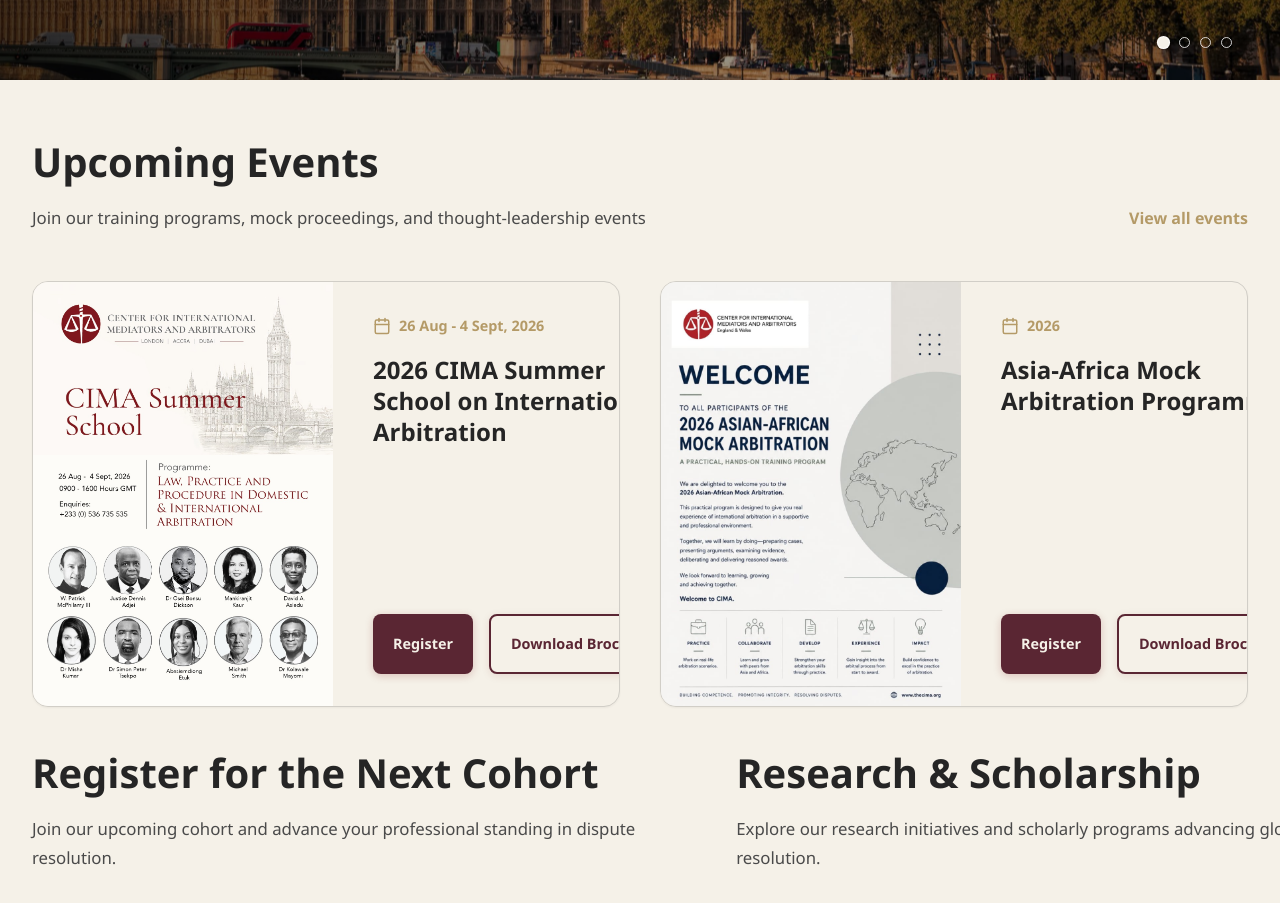
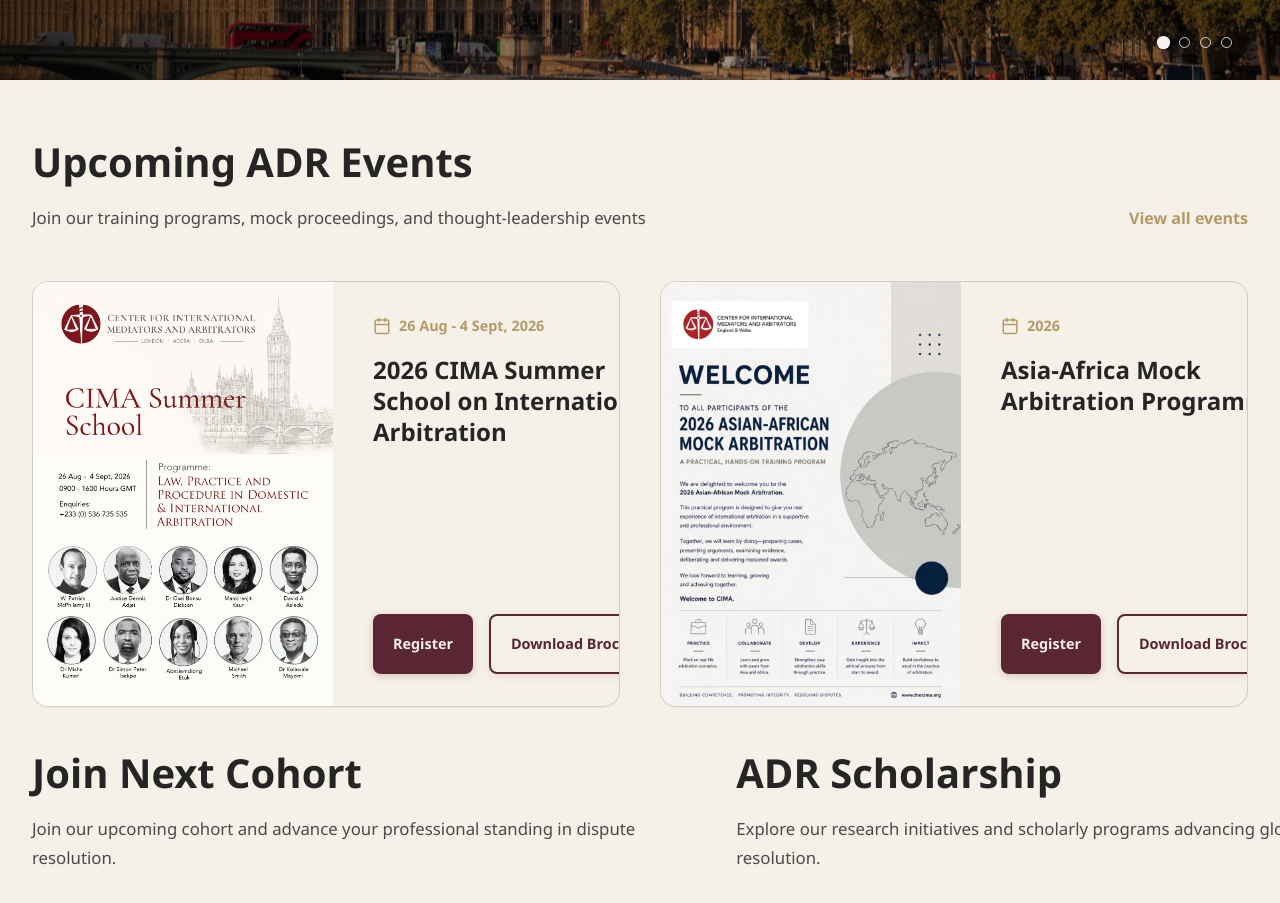
Before and after one commit to noblex1/cima_o, a React (Vite) app: page / in a window 1280 px wide. Shown: the part 520-1423 px from the top of the page. Built offline with nearby package versions, Linux system fonts and the light colour scheme.

Commit message:
Update section titles: ADR-focused naming across homepage

```diff
--- a/src/pages/Home.jsx
+++ b/src/pages/Home.jsx
@@ -183,12 +183,12 @@
         </div>
       </section>
 
-      {/* Upcoming Events */}
+      {/* Upcoming ADR Events */}
       <section className="upcoming-events">
         <div className="container">
           <div className="events-header">
             <div>
-              <h2>Upcoming Events</h2>
+              <h2>Upcoming ADR Events</h2>
               <p>Join our training programs, mock proceedings, and thought-leadership events</p>
             </div>
             <Link to="/events" className="view-all">View all events</Link>
@@ -246,15 +246,15 @@
         </div>
       </section>
 
-      {/* Register for Next Cohort & Inside CIMA Research - Side by Side */}
+      {/* Join Next Cohort & ADR Scholarship - Side by Side */}
       <section className="upcoming-events cohort-section">
         <div className="container">
           <div className="dual-sections-wrapper">
-            {/* Register for Next Cohort */}
+            {/* Join Next Cohort */}
             <div className="dual-section-item">
               <div className="events-header">
                 <div>
-                  <h2>Register for the Next Cohort</h2>
+                  <h2>Join Next Cohort</h2>
                   <p>Join our upcoming cohort and advance your professional standing in dispute resolution.</p>
                 </div>
               </div>
@@ -284,11 +284,11 @@
               </div>
             </div>
 
-            {/* Research & Scholarship */}
+            {/* ADR Scholarship */}
             <div className="dual-section-item">
               <div className="events-header">
                 <div>
-                  <h2>Research & Scholarship</h2>
+                  <h2>ADR Scholarship</h2>
                   <p>Explore our research initiatives and scholarly programs advancing global dispute resolution.</p>
                 </div>
               </div>
@@ -381,11 +381,11 @@
         </div>
       </section>
 
-      {/* Global Arbitration Resource Hub */}
+      {/* Global ADR Resource Hub */}
       <section className="resource-hub">
         <div className="container">
           <div className="section-header-center">
-            <h2>Global Arbitration Resource Hub</h2>
+            <h2>Global ADR Resource Hub</h2>
             <p>A curated gateway to leading arbitration institutions and professional resources.</p>
           </div>
 
@@ -429,12 +429,12 @@
         />
       </section>
 
-      {/* Latest News & Events */}
+      {/* ADR News */}
       <section className="news-events">
         <div className="container">
           <div className="news-events-header">
             <div>
-              <h2>Latest News</h2>
+              <h2>ADR News</h2>
               <p>Stay updated with CIMA's training programs and professional development initiatives</p>
             </div>
             <Link to="/news" className="view-all">View all news</Link>
```
